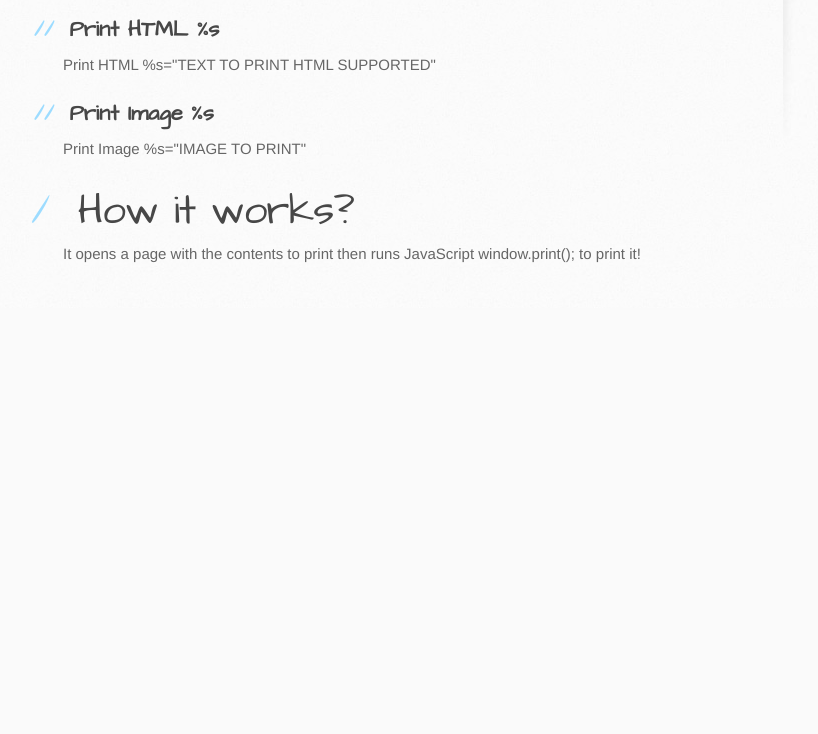
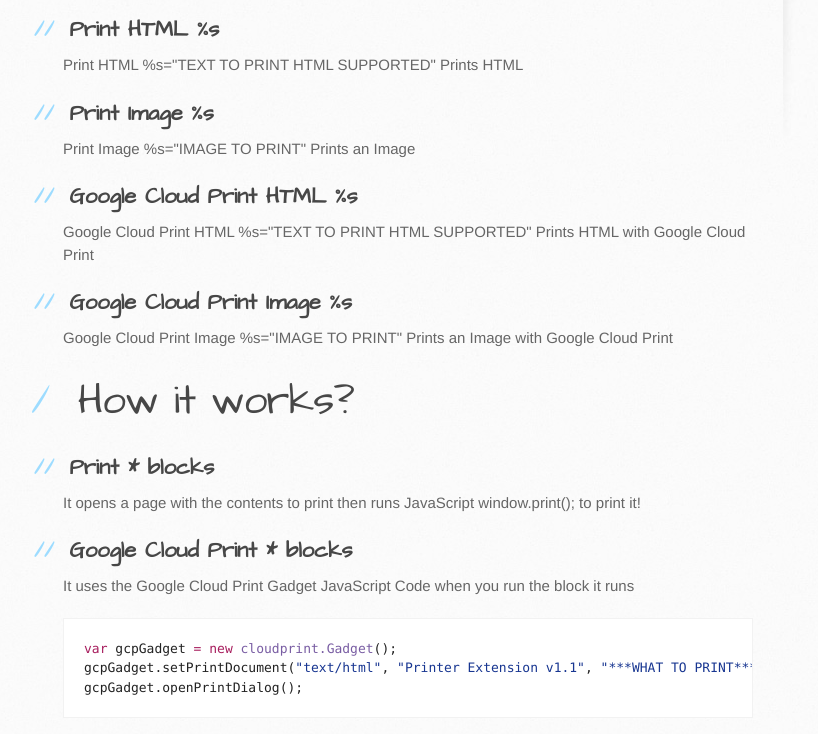
Before and after one commit to redstonermoves/PrinterExtension, a plain HTML site: page index.html in a window 1280 px wide. Shown: the part 672-1406 px from the top of the page, without its empty margins (107-925 px from the left). Before the commit the page ends 980 px from the top, so only its background shows below. Drawn offline with Linux system fonts and the light colour scheme.

Commit message:
Create gh-pages branch via GitHub

```diff
--- a/index.html
+++ b/index.html
@@ -49,17 +49,43 @@
 <h2>
 <a id="print-html-s" class="anchor" href="#print-html-s" aria-hidden="true"><span class="octicon octicon-link"></span></a>Print HTML %s</h2>
 
-<p>Print HTML %s="TEXT TO PRINT HTML SUPPORTED"</p>
+<p>Print HTML %s="TEXT TO PRINT HTML SUPPORTED"
+Prints HTML</p>
 
 <h2>
 <a id="print-image-s" class="anchor" href="#print-image-s" aria-hidden="true"><span class="octicon octicon-link"></span></a>Print Image %s</h2>
 
-<p>Print Image %s="IMAGE TO PRINT"</p>
+<p>Print Image %s="IMAGE TO PRINT"
+Prints an Image</p>
+
+<h2>
+<a id="google-cloud-print-html-s" class="anchor" href="#google-cloud-print-html-s" aria-hidden="true"><span class="octicon octicon-link"></span></a>Google Cloud Print HTML %s</h2>
+
+<p>Google Cloud Print HTML %s="TEXT TO PRINT HTML SUPPORTED"
+Prints HTML with Google Cloud Print</p>
+
+<h2>
+<a id="google-cloud-print-image-s" class="anchor" href="#google-cloud-print-image-s" aria-hidden="true"><span class="octicon octicon-link"></span></a>Google Cloud Print Image %s</h2>
+
+<p>Google Cloud Print Image %s="IMAGE TO PRINT"
+Prints an Image with Google Cloud Print</p>
 
 <h1>
 <a id="how-it-works" class="anchor" href="#how-it-works" aria-hidden="true"><span class="octicon octicon-link"></span></a>How it works?</h1>
 
+<h2>
+<a id="print--blocks" class="anchor" href="#print--blocks" aria-hidden="true"><span class="octicon octicon-link"></span></a>Print * blocks</h2>
+
 <p>It opens a page with the contents to print then runs JavaScript window.print(); to print it!</p>
+
+<h2>
+<a id="google-cloud-print--blocks" class="anchor" href="#google-cloud-print--blocks" aria-hidden="true"><span class="octicon octicon-link"></span></a>Google Cloud Print * blocks</h2>
+
+<p>It uses the Google Cloud Print Gadget JavaScript Code when you run the block it runs</p>
+
+<div class="highlight highlight-JavaScript"><pre><span class="pl-k">var</span> gcpGadget <span class="pl-k">=</span> <span class="pl-k">new</span> <span class="pl-en">cloudprint.Gadget</span>();
+gcpGadget.setPrintDocument(<span class="pl-s"><span class="pl-pds">"</span>text/html<span class="pl-pds">"</span></span>, <span class="pl-s"><span class="pl-pds">"</span>Printer Extension v1.1<span class="pl-pds">"</span></span>, <span class="pl-s"><span class="pl-pds">"</span>***WHAT TO PRINT***<span class="pl-pds">"</span></span>)
+gcpGadget.openPrintDialog();</pre></div>
         </section>
 
         <aside id="sidebar">
```
Also changed, not shown: params.json (+1 -1 lines).
